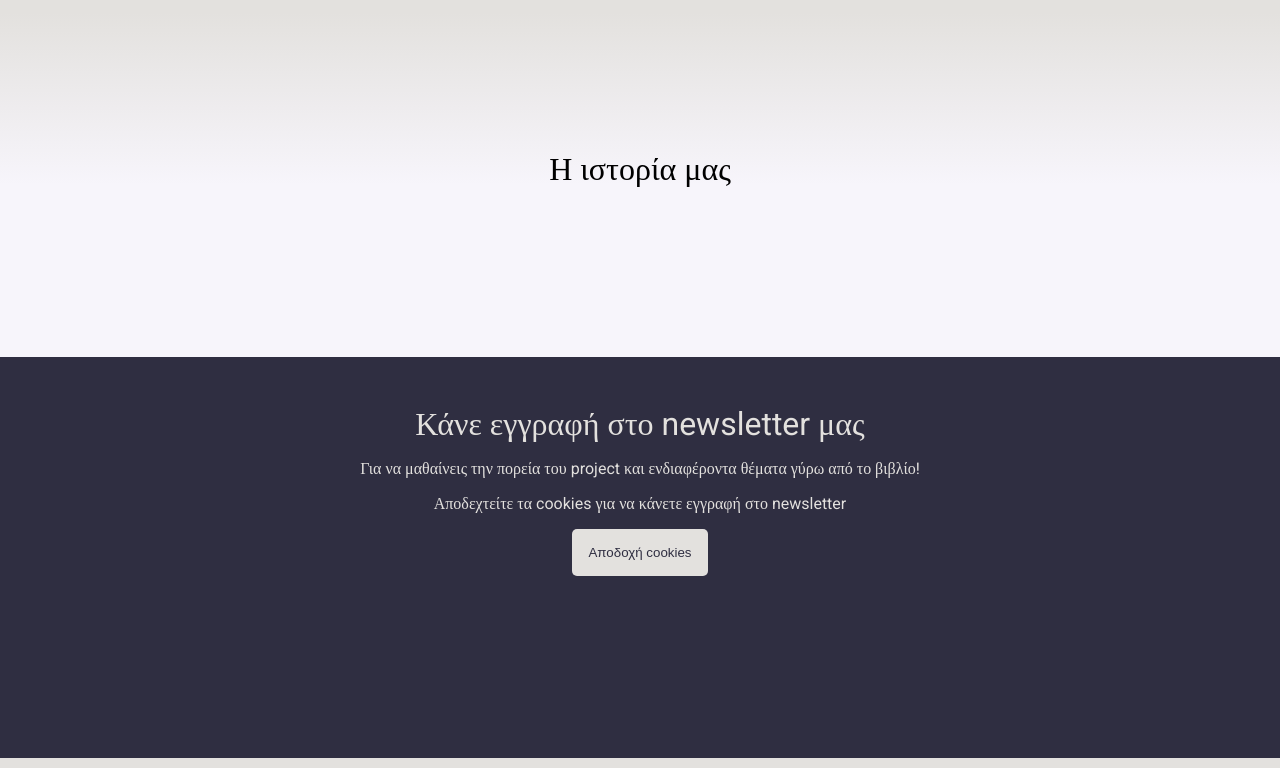
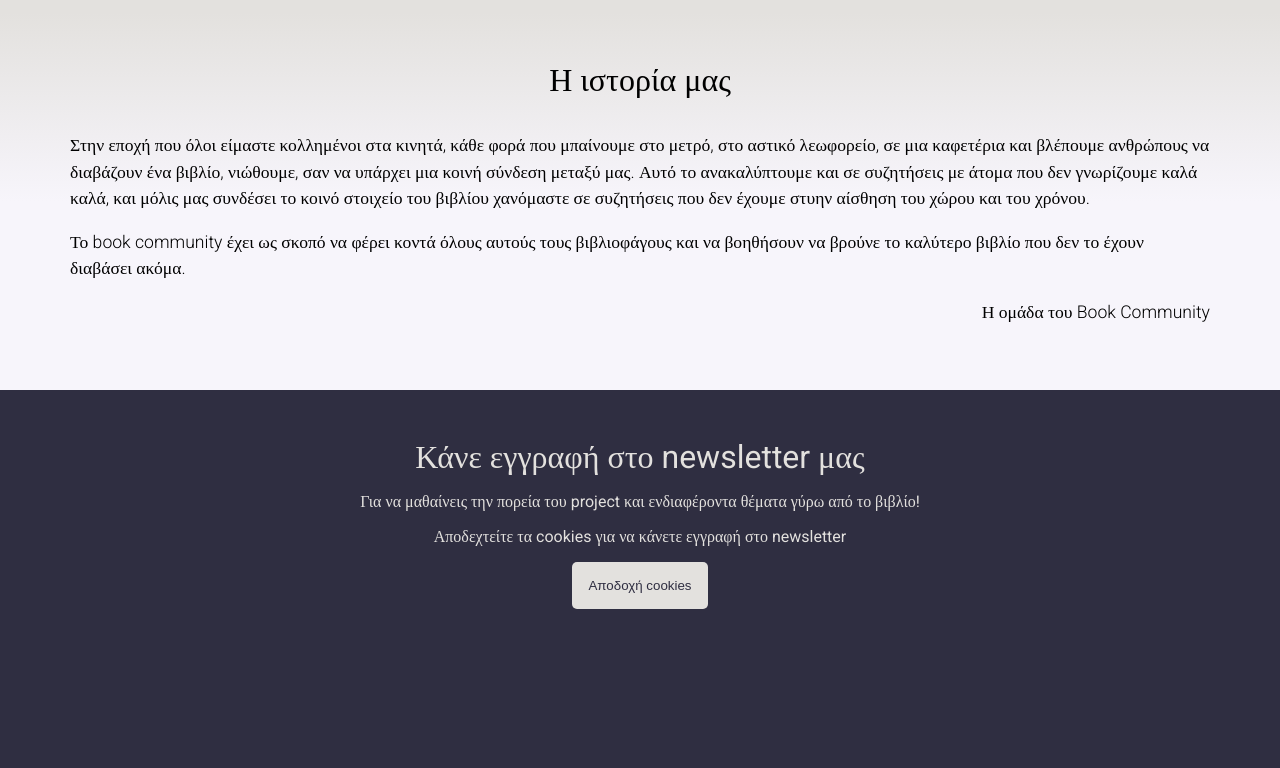
Before and after one commit to Book-Community/Landing-Page, a website: page index.html in a window 1280 px wide. Shown: the part 1680-2448 px from the top of the page. Drawn offline with Linux system fonts and the light colour scheme; a web font is replaced by a local one.

Commit message:
add about us

```diff
--- a/index.html
+++ b/index.html
@@ -170,28 +170,20 @@
 				Η ιστορία μας
 			</div>
 			<div class="text">
-			<!-- <p>Όταν στην εφηβεία, είχα ξεκινήσει να διαβάζω βιβλία, έτυχε να το δω την ταινία `death poet society`. Στην
-				ταινία μια ομάδα, εφήβων μαθητών, δημιουργούν μια λέσχη ποίησης, όπου μαζεύονται και διαβάζουν ποίηση με
-				σκοπό να “ρουφήξουν το μεδούλι της ζωής” και “να αδράξουν την ημέρα”. Σε εκείνη την ηλικία δεν μπορούσα
-				να καταλάβω τόσο το νόημα της λέσχης, παρόλα αυτά σήμερα κάθε φορά που μπαίνω στο μετρό, στο αστικό
-				λεωφορείο, σε μια καφετέρια και βλέπω έναν άνθρωπο να διαβάζει ένα βιβλίο, νιώθω, πως με κάποιον τρόπο
-				ανήκουμε σε μια κλειστή λέσχη. Σε συζητήσεις με τέτοια άτομα της ίδιας λέσχης και ενώ δεν γνωριζόμαστε
-				καλά καλά, συχνά κάνουμε συζητήσεις χάνοντας την αίσθηση του χώρου και του χρόνου.</p>
 				<p>
-				Στην εποχή των social media, δυστυχώς δεν υπάρχει κάτι για την ελληνική πραγματικότητα, όπου ένας ή μια
-				αναγνώστρια να μπορεί να κάνει tracking όλα τα βιβλία που έχει (τι διάβασε, τι διαβάζει, τι θέλει να
-				διαβάσει), να κάνει λίστες με βιβλία σαν να κάνει playlist μουσικής, και να έχει ένα πραγματικό μέσο
-				κοινωνικής δικτύωσης όπου θα μπορεί να μοιράζεται τις εμπειρίες του και τα συναισθήματα του για τα
-				βιβλία και να έρχεται με άλλα άτομα κοντά.
+					Στην εποχή που όλοι είμαστε κολλημένοι στα κινητά, κάθε φορά που μπαίνουμε στο μετρό, στο αστικό
+					λεωφορείο, σε μια καφετέρια και βλέπουμε ανθρώπους να διαβάζουν ένα βιβλίο, νιώθουμε, σαν να υπάρχει
+					μια κοινή σύνδεση μεταξύ μας. Αυτό το ανακαλύπτουμε και σε συζητήσεις με άτομα που δεν γνωρίζουμε
+					καλά καλά, και μόλις μας συνδέσει το κοινό στοιχείο του βιβλίου χανόμαστε σε συζητήσεις που δεν
+					έχουμε στυην αίσθηση του χώρου και του χρόνου.
 				</p>
 				<p>
-				Γι’αυτόν τον λόγο η ομάδα του Book Community, ξεκινάει να γράφει τις δικές τις σελίδες, με σκοπό να
-				φέρει κοντά τους ανθρώπους μέσω των βιβλίων. Για όλους και όλες εσάς που πετυχαίνουμε στα ΜΜΜ, στις
-				καφετέριες, στα πάρκα ή χαθήκαμε σε συζητήσεις.
+					Το book community έχει ως σκοπό να φέρει κοντά όλους αυτούς τους βιβλιοφάγους και να βοηθήσουν να
+					βρούνε το καλύτερο βιβλίο που δεν το έχουν διαβάσει ακόμα.
 				</p>
 				<div class="author">
-				Γιάννης
-			</div> -->
+					Η ομάδα του Book Community
+				</div>
 			</div>
 
 		</div>
```
Lines whose indentation alone changed are shown as unchanged.
